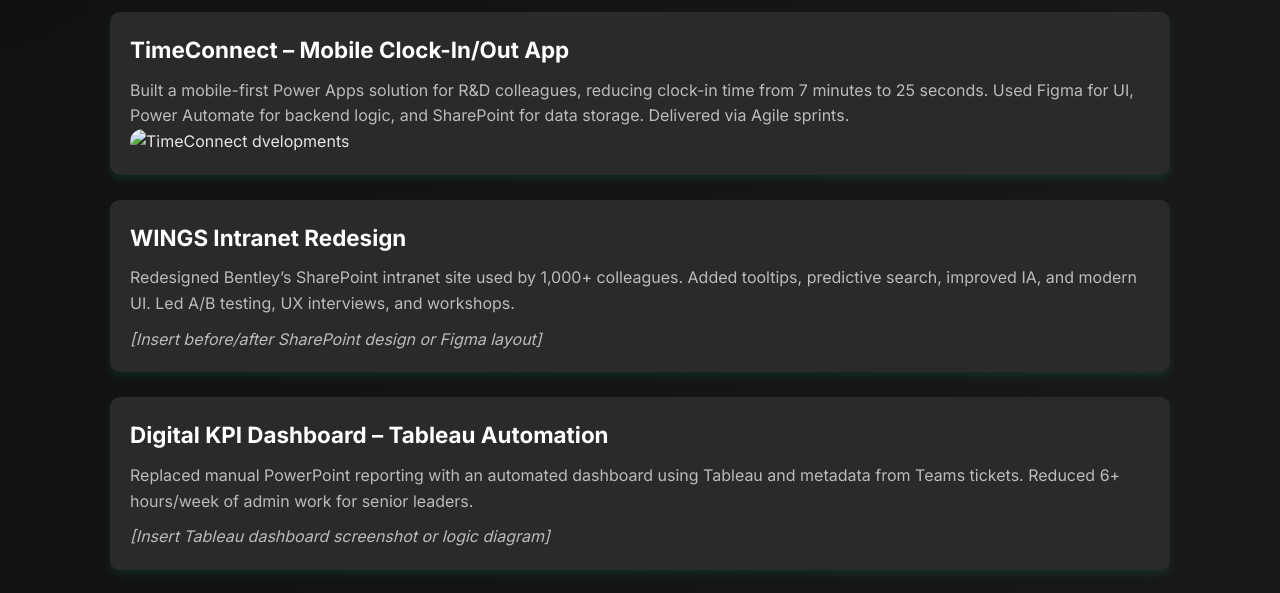
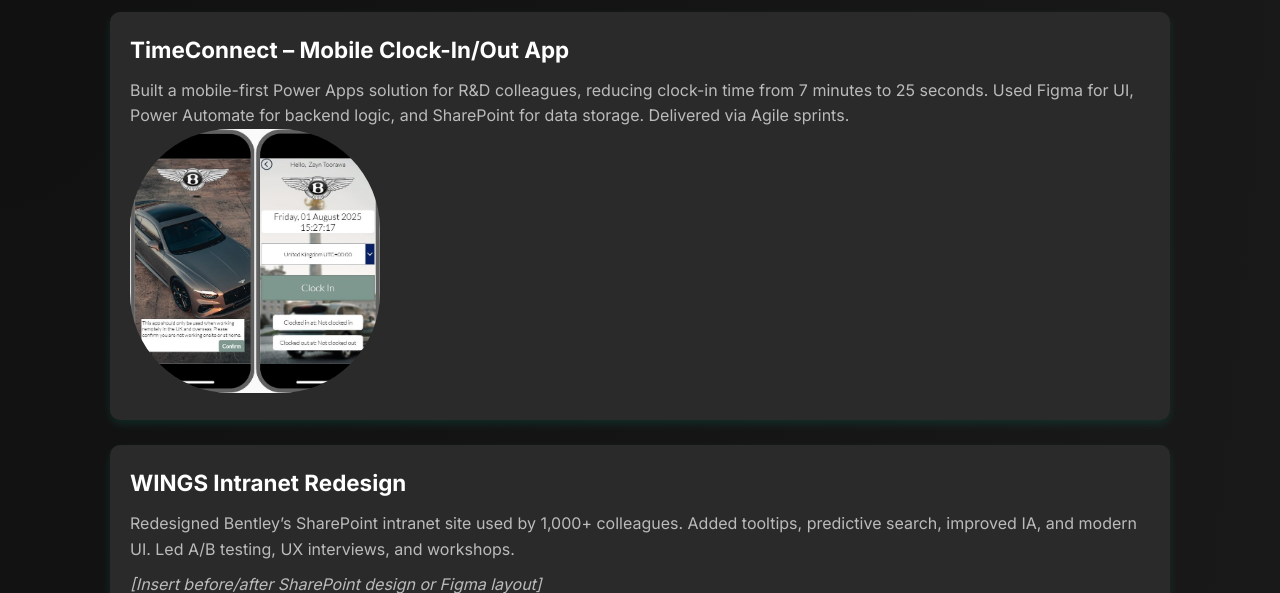
Before and after one commit to zayntoorawa/ZaynVerse, a plain HTML site: page index.html in a window 1280 px wide. Shown: the part 754-1347 px from the top of the page. Drawn offline with Linux system fonts and the light colour scheme.

Commit message:
Update index.html

```diff
--- a/index.html
+++ b/index.html
@@ -130,7 +130,7 @@
       <div class="project">
         <h3>TimeConnect – Mobile Clock-In/Out App</h3>
         <p>Built a mobile-first Power Apps solution for R&D colleagues, reducing clock-in time from 7 minutes to 25 seconds. Used Figma for UI, Power Automate for backend logic, and SharePoint for data storage. Delivered via Agile sprints.</p>
-       <img src="MainApp.jpg" alt="TimeConnect dvelopments">
+       <img src="FrontMain.JPG" alt="TimeConnect dvelopments">
       </div>
 
       <div class="project">
```
